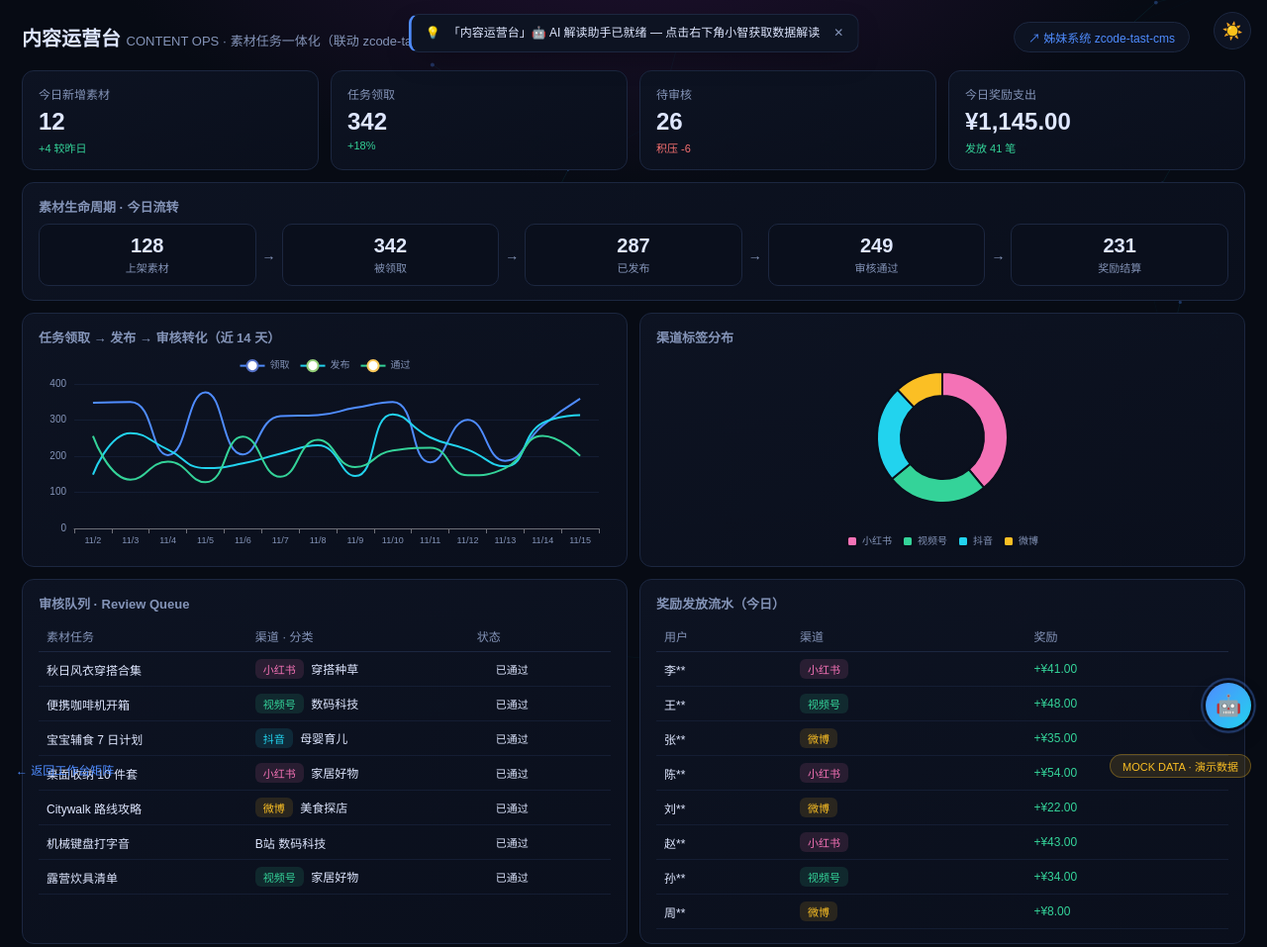
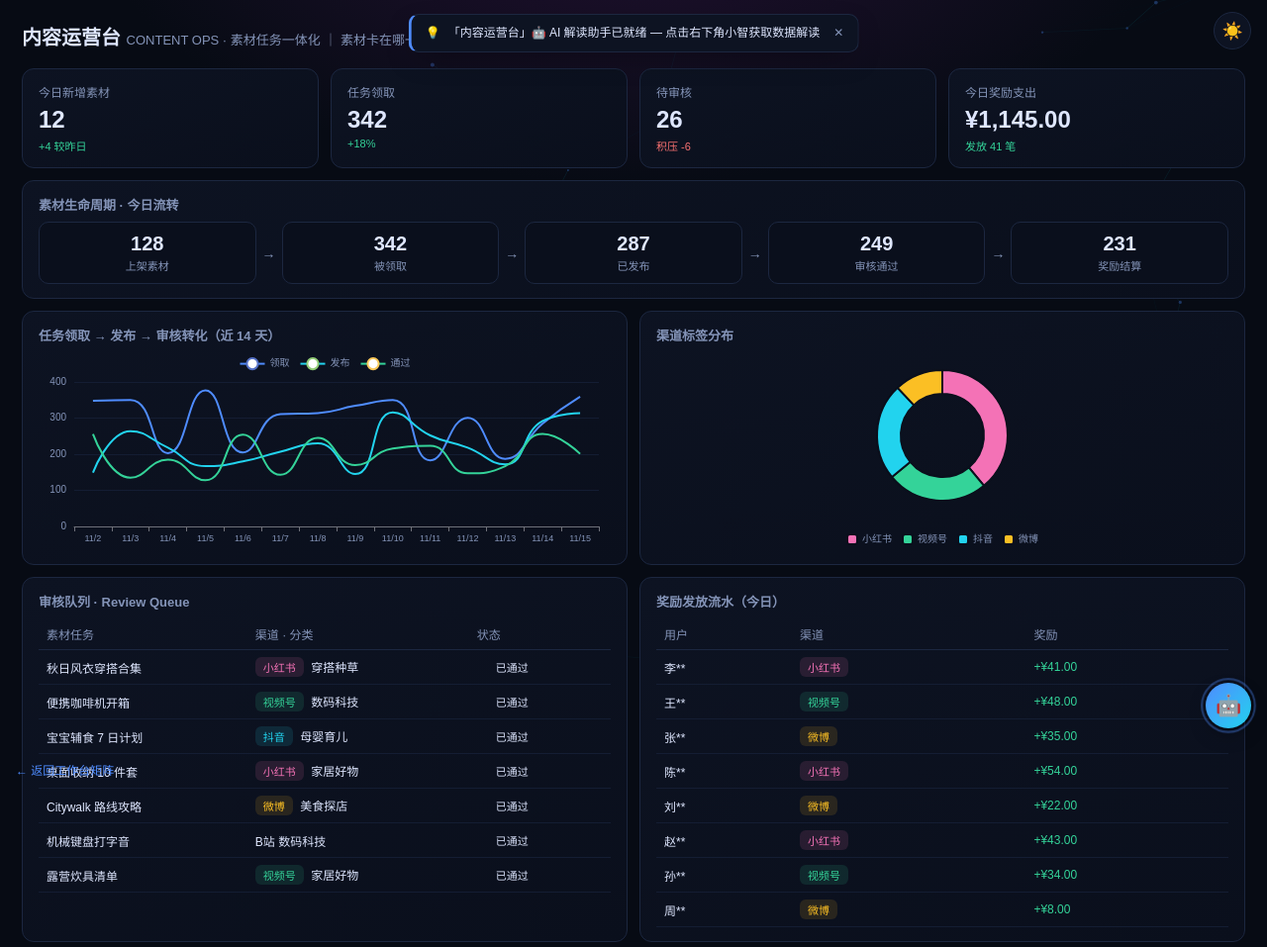
Before and after one commit to wuxiumu/zcode-workbench, a plain HTML site: page workbenches/content-ops/index.html in a window 1280 px wide. Shown: the top 957 px of the page at 99% size. Drawn offline with nearby package versions, Linux system fonts and the light colour scheme.

Commit message:
chore(opt): P2 去 Mock 化 — 15 页删除 MOCK DATA 徽标，zcode-tast-cms 引用清零
- 15 台 .mock 徽标节点删除（grep 断言 0 命中）
- 门户页脚 cms 链接/Mock 声明、content-ops 卡片描述与页头联动标注、README 工作台清单与姊妹项目行，全部清除
- task-p.md：本轮计划落盘（去 Mock + 虚拟员工团队 + 小助手重设计）

```diff
--- a/workbenches/content-ops/index.html
+++ b/workbenches/content-ops/index.html
@@ -60,8 +60,7 @@ td{padding:7px 8px;border-bottom:1px solid var(--split)}
 <body>
 <button class="theme-btn" id="themeBtn" title="切换亮 / 暗主题" aria-label="切换亮 / 暗主题"></button>
 <div class="top">
-  <h1>内容运营台 <span>CONTENT OPS · 素材任务一体化（联动 zcode-tast-cms） ｜ 素材卡在哪一步，清清楚楚</span></h1>
-  <a href="https://github.com/wuxiumu/zcode-tast-cms" target="_blank">↗ 姊妹系统 zcode-tast-cms</a>
+  <h1>内容运营台 <span>CONTENT OPS · 素材任务一体化 ｜ 素材卡在哪一步，清清楚楚</span></h1>
 </div>
 
 <div class="kpis" id="kpis"></div>
@@ -79,8 +78,6 @@ td{padding:7px 8px;border-bottom:1px solid var(--split)}
 </div>
 
 <div class="back"><a href="../../">← 返回工作台矩阵</a></div>
-<div class="mock">MOCK DATA · 演示数据</div>
-
 <script>
 const V=n=>getComputedStyle(document.documentElement).getPropertyValue(n).trim();
 const rnd=(a,b)=>a+Math.random()*(b-a);
```
Also changed, not shown: index.html (+3 -3 lines), workbenches/ab-experiments/index.html (+0 -2 lines), workbenches/ads-performance/index.html (+0 -2 lines), workbenches/agent-observatory/index.html (+0 -2 lines), workbenches/content-moderation/index.html (+0 -2 lines), workbenches/crm-workbench/index.html (+0 -2 lines), workbenches/data-catalog/index.html (+0 -2 lines), workbenches/finance-cockpit/index.html (+0 -2 lines), workbenches/growth-analytics/index.html (+0 -2 lines), workbenches/hr-analytics/index.html (+0 -2 lines), workbenches/iot-fleet/index.html (+0 -2 lines), workbenches/llm-eval/index.html (+0 -2 lines), workbenches/ops-center/index.html (+0 -2 lines), workbenches/supply-chain-hub/index.html (+0 -2 lines), 1 more files, 1 other file.
